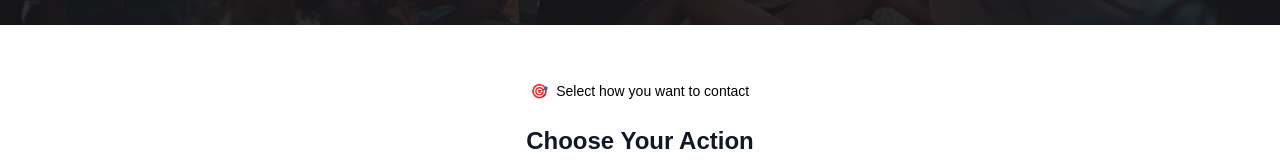
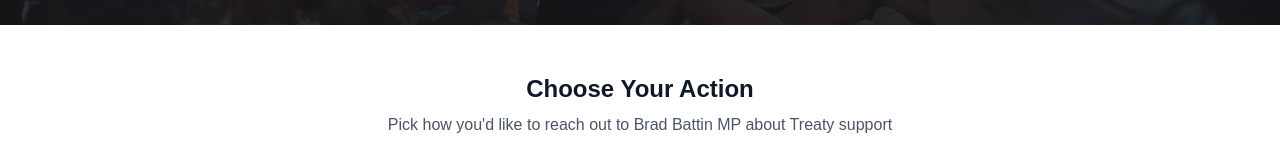
Before and after one commit to ProgNetwork/invasion-day, a Next.js app: page /actions/vic-opposition-treaty in a window 1280 px wide. Shown: the part 321-484 px from the top of the page. Built offline with nearby package versions, Linux system fonts and the light colour scheme; no server answers; a web font is replaced by a local one.

Commit message:
Remove ribbon text from ContactMethodSelector
- Remove '🎯 Select how you want to contact' ribbon
- Keep 'Choose Your Action' heading and description

```diff
--- a/src/components/ContactMethodSelector.tsx
+++ b/src/components/ContactMethodSelector.tsx
@@ -48,10 +48,6 @@ const ContactMethodSelector: React.FC<ContactMethodSelectorProps> = ({
     <div className="bg-white py-12">
       <div className="container mx-auto px-4">
         <div className="text-center mb-8">
-          <div className="inline-flex items-center bg-primary-100 text-primary-800 px-4 py-2 rounded-full text-sm font-medium mb-4">
-            <span className="mr-2">🎯</span>
-            Select how you want to contact
-          </div>
           <h2 className="text-2xl font-bold text-gray-900 mb-2">
             Choose Your Action
           </h2>
```
